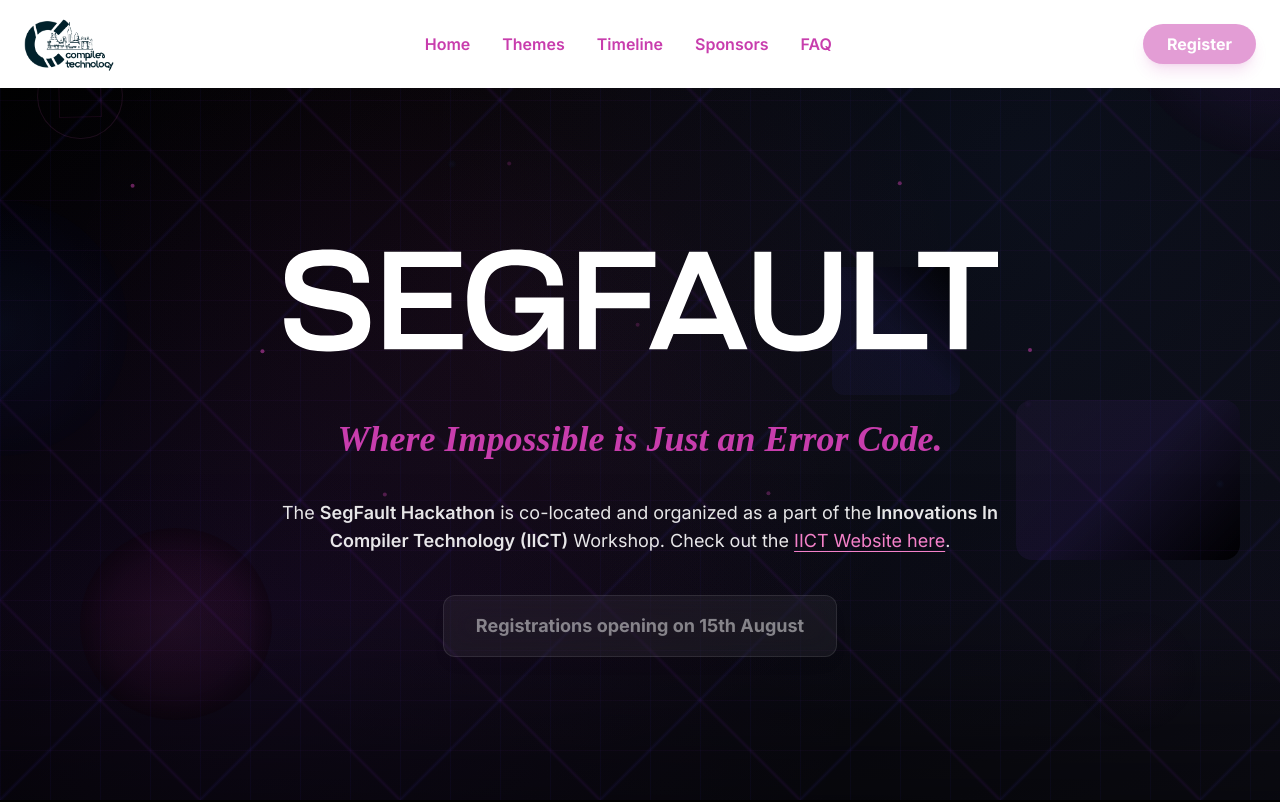
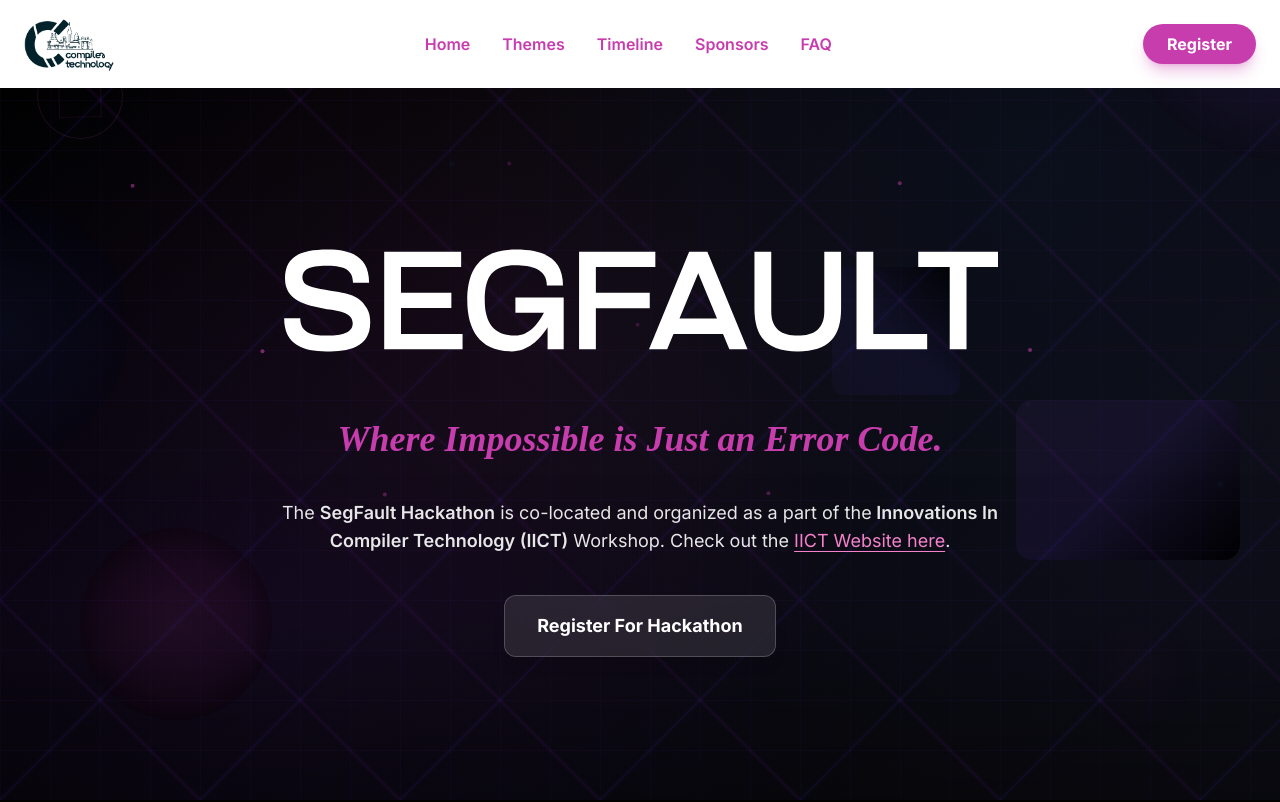
Before and after one commit to pbdsce/iict-hack, a Next.js app: page / in a window 1280 px wide. Shown: the top 802 px of the page. Built offline with nearby package versions, Linux system fonts and the light colour scheme.

Commit message:
feat: Update registration button text and remove middleware for improved user experience

```diff
--- a/components/landing/Hero.tsx
+++ b/components/landing/Hero.tsx
@@ -81,12 +81,11 @@ export function Hero() {
               <motion.button
                 className="px-6 sm:px-8 py-3 sm:py-4 text-white font-bold text-base sm:text-lg rounded-xl transition-all duration-300 font-inter
                            bg-white/10 backdrop-blur-md border border-white/20 shadow-lg
-                           hover:bg-white/20 hover:shadow-xl w-full sm:w-auto max-w-xs sm:max-w-none mx-auto disabled:opacity-50 disabled:cursor-not-allowed"
+                           hover:bg-white/20 hover:shadow-xl w-full sm:w-auto max-w-xs sm:max-w-none mx-auto"
                 whileHover={{ scale: 1.05 }}
                 whileTap={{ scale: 0.95 }}
-                disabled={true}
               >
-                Registrations opening on 15th August
+                Register For Hackathon
               </motion.button>
             </a>
           </div>
--- a/components/ui/navbar.tsx
+++ b/components/ui/navbar.tsx
@@ -96,10 +96,9 @@ export default function AnimatedNavbar() {
             <motion.button
               className="px-6 py-2 text-white font-bold text-base rounded-full transition-all duration-300
                             bg-[#C83DAD] shadow-lg shadow-[#C83DAD]/30
-                            hover:bg-[#A12A89] hover:shadow-xl hover:shadow-[#C83DAD]/40 disabled:opacity-50 disabled:cursor-not-allowed"
+                            hover:bg-[#A12A89] hover:shadow-xl hover:shadow-[#C83DAD]/40"
               whileHover={{ scale: 1.05 }}
               whileTap={{ scale: 0.95 }}
-              disabled={true}
             >
               Register
             </motion.button>
```
Also changed, not shown: middleware.ts (deleted, +0 -12 lines).
